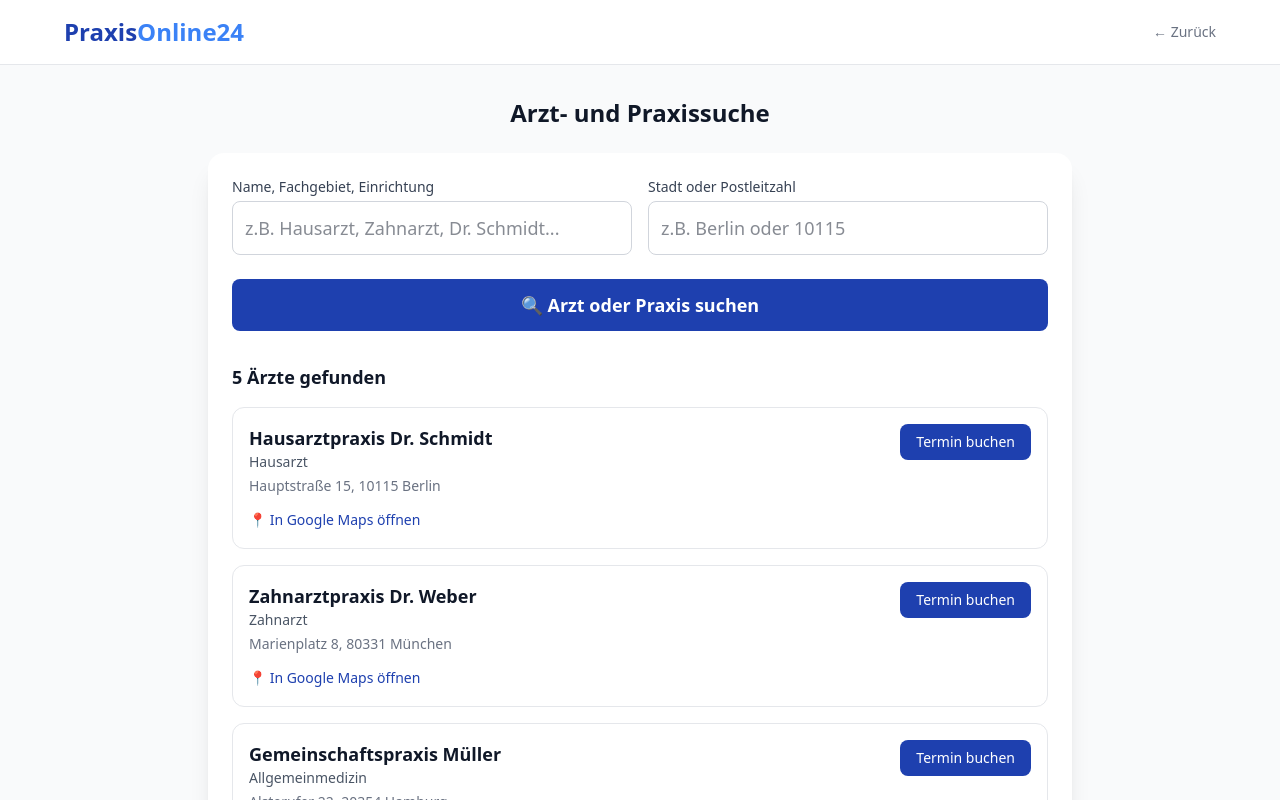
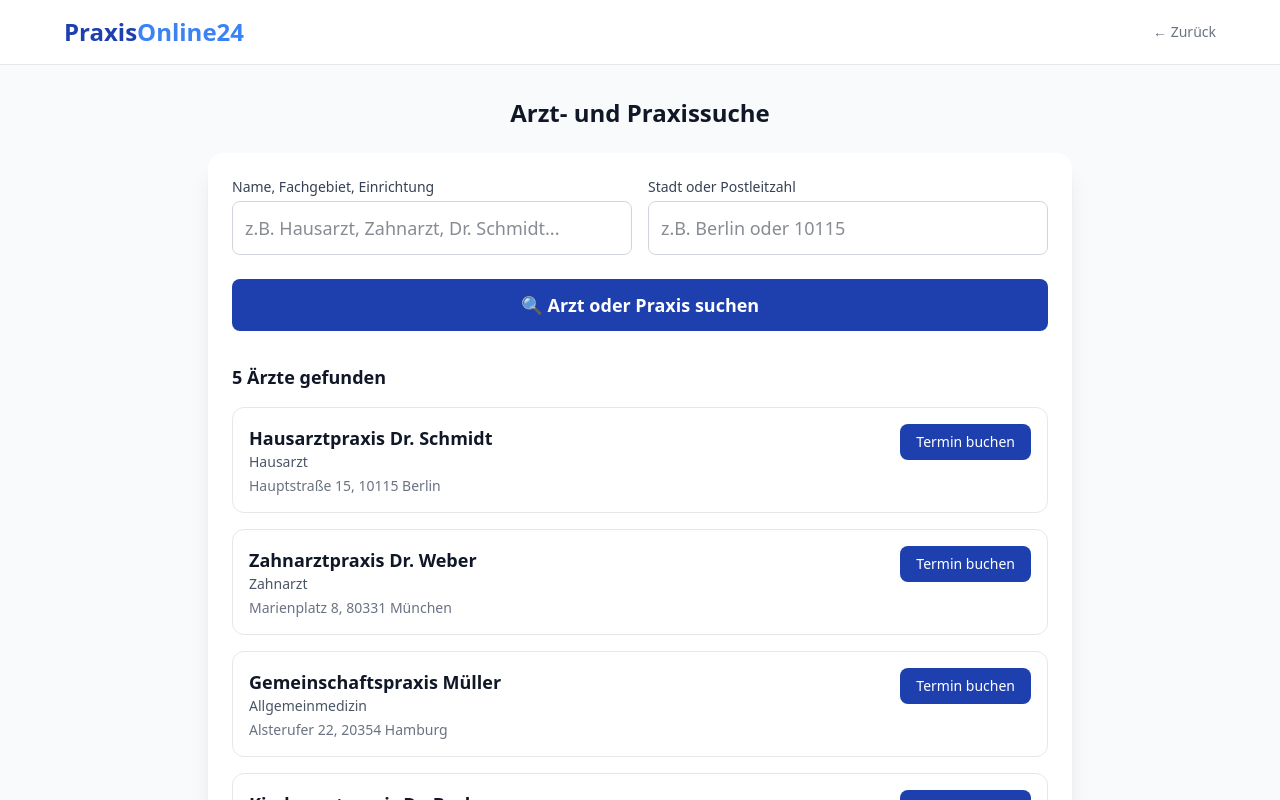
Before and after one commit to housniadmy-rgb/autooffice-pro-neu, a Next.js app: page /arzt-suche in a window 1280 px wide. Both pictures are taken after a click on the button "🔍 Arzt oder Praxis suchen". Shown: the top 800 px of the page. Built offline with nearby package versions, Linux system fonts and the light colour scheme.

Commit message:
Google Maps Iframe in Arzt-Suche

```diff
--- a/app/arzt-suche/page.tsx
+++ b/app/arzt-suche/page.tsx
@@ -1,6 +1,7 @@
 "use client"
 import { useState } from "react"
 import Link from "next/link"
+import GoogleMap from "../components/GoogleMap"
 
 const doctors = [
   { id: 1, name: "Hausarztpraxis Dr. Schmidt", specialty: "Hausarzt", address: "Hauptstraße 15, 10115 Berlin", city: "Berlin", zip: "10115" },
@@ -15,6 +16,7 @@ export default function ArztSuche() {
   const [location, setLocation] = useState("")
   const [results, setResults] = useState<any[]>([])
   const [hasSearched, setHasSearched] = useState(false)
+  const [selectedDoctor, setSelectedDoctor] = useState<any>(null)
 
   const handleSearch = () => {
     const filtered = doctors.filter(doctor => {
@@ -30,6 +32,7 @@ export default function ArztSuche() {
     })
     setResults(filtered)
     setHasSearched(true)
+    setSelectedDoctor(null)
   }
 
   return (
@@ -88,30 +91,32 @@ export default function ArztSuche() {
               {results.length > 0 ? (
                 <div className="space-y-4">
                   {results.map((doctor) => (
-                    <div key={doctor.id} className="border border-gray-200 rounded-xl p-4 hover:shadow-md transition">
+                    <div key={doctor.id} className="border border-gray-200 rounded-xl overflow-hidden hover:shadow-md transition">
+                      <div
+                        className="p-4 cursor-pointer hover:bg-gray-50"
+                        onClick={() => setSelectedDoctor(selectedDoctor?.id === doctor.id ? null : doctor)}
+                      >
                         <div className="flex justify-between items-start">
                           <div>
                             <h4 className="font-semibold text-gray-900">{doctor.name}</h4>
                             <p className="text-sm text-gray-600">{doctor.specialty}</p>
                             <p className="text-sm text-gray-500 mt-1">{doctor.address}</p>
-                          <div className="mt-2">
-                            <a
-                              href={`https://www.google.com/maps/search/?api=1&query=${encodeURIComponent(doctor.address)}`}
-                              target="_blank"
-                              rel="noopener noreferrer"
-                              className="text-sm text-[#1E40AF] hover:underline"
-                            >
-                              📍 In Google Maps öffnen
-                            </a>
-                          </div>
                           </div>
                           <Link
                             href={`/termin-buchen?doctor=${doctor.id}`}
                             className="bg-[#1E40AF] text-white px-4 py-2 rounded-lg text-sm hover:bg-blue-800 transition"
+                            onClick={(e) => e.stopPropagation()}
                           >
                             Termin buchen
                           </Link>
                         </div>
+                      </div>
+
+                      {selectedDoctor?.id === doctor.id && (
+                        <div className="border-t border-gray-100 p-4 bg-gray-50">
+                          <GoogleMap address={doctor.address} name={doctor.name} />
+                        </div>
+                      )}
                     </div>
                   ))}
                 </div>
--- /dev/null
+++ b/app/components/GoogleMap.tsx
@@ -0,0 +1,31 @@
+"use client"
+
+interface GoogleMapProps {
+  address: string
+  name: string
+}
+
+export default function GoogleMap({ address, name }: GoogleMapProps) {
+  const encodedAddress = encodeURIComponent(`${address}, Deutschland`)
+  const mapUrl = `https://www.google.com/maps/embed/v1/place?key=AIzaSyB41DRUbKWJHPxaFjMAwdrzWzbVKartQ2I&q=${encodedAddress}&zoom=14`
+
+  // Hinweis: Du brauchst einen eigenen Google Maps API Key
+  // Ohne Key wird eine Meldung angezeigt.
+
+  return (
+    <div className="w-full h-64 md:h-80 rounded-xl shadow-md border border-gray-200 overflow-hidden bg-gray-100 mt-4">
+      <iframe
+        width="100%"
+        height="100%"
+        style={{ border: 0 }}
+        loading="lazy"
+        allowFullScreen
+        src={`https://www.google.com/maps/embed/v1/place?key=AIzaSyB41DRUbKWJHPxaFjMAwdrzWzbVKartQ2I&q=${encodedAddress}&zoom=14`}
+        title={`Karte: ${name}`}
+      />
+      <p className="text-xs text-center text-gray-400 mt-1 p-1">
+        📍 {address}
+      </p>
+    </div>
+  )
+}
```
Lines whose indentation alone changed are shown as unchanged.
